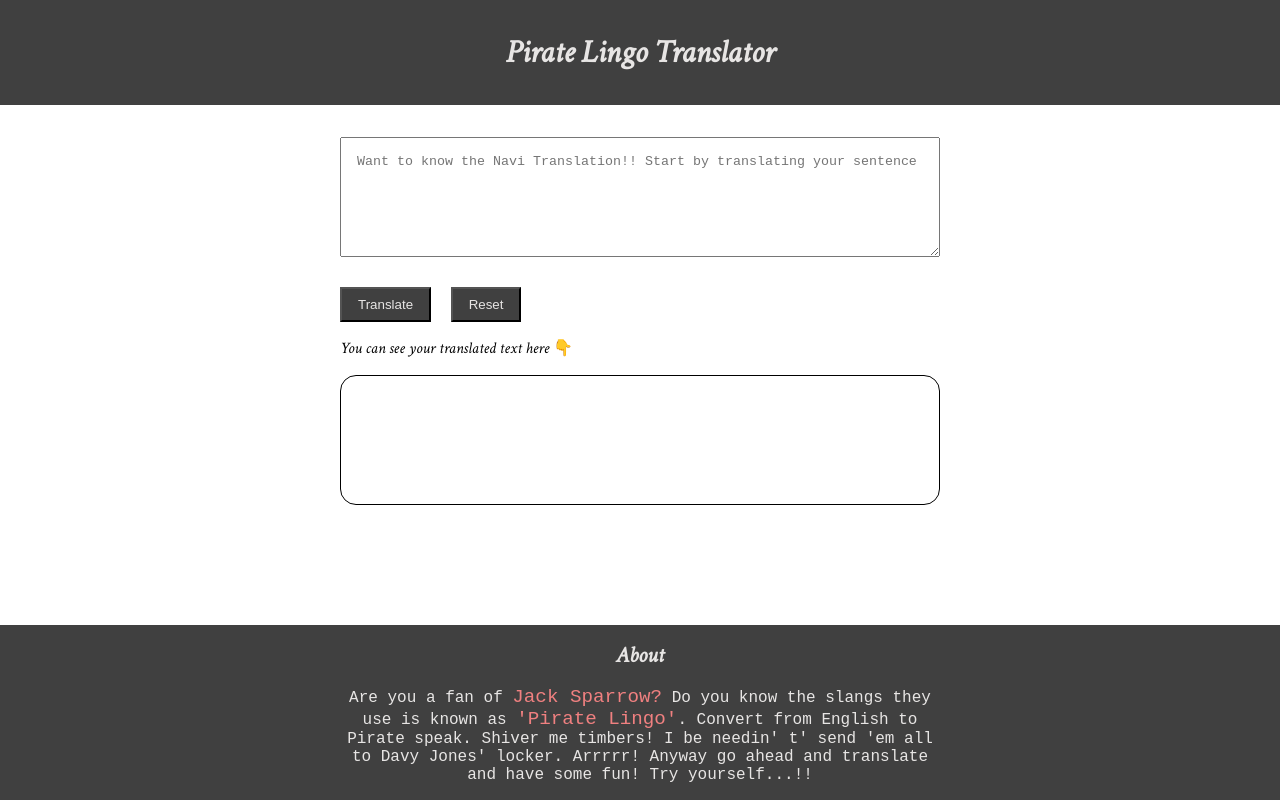
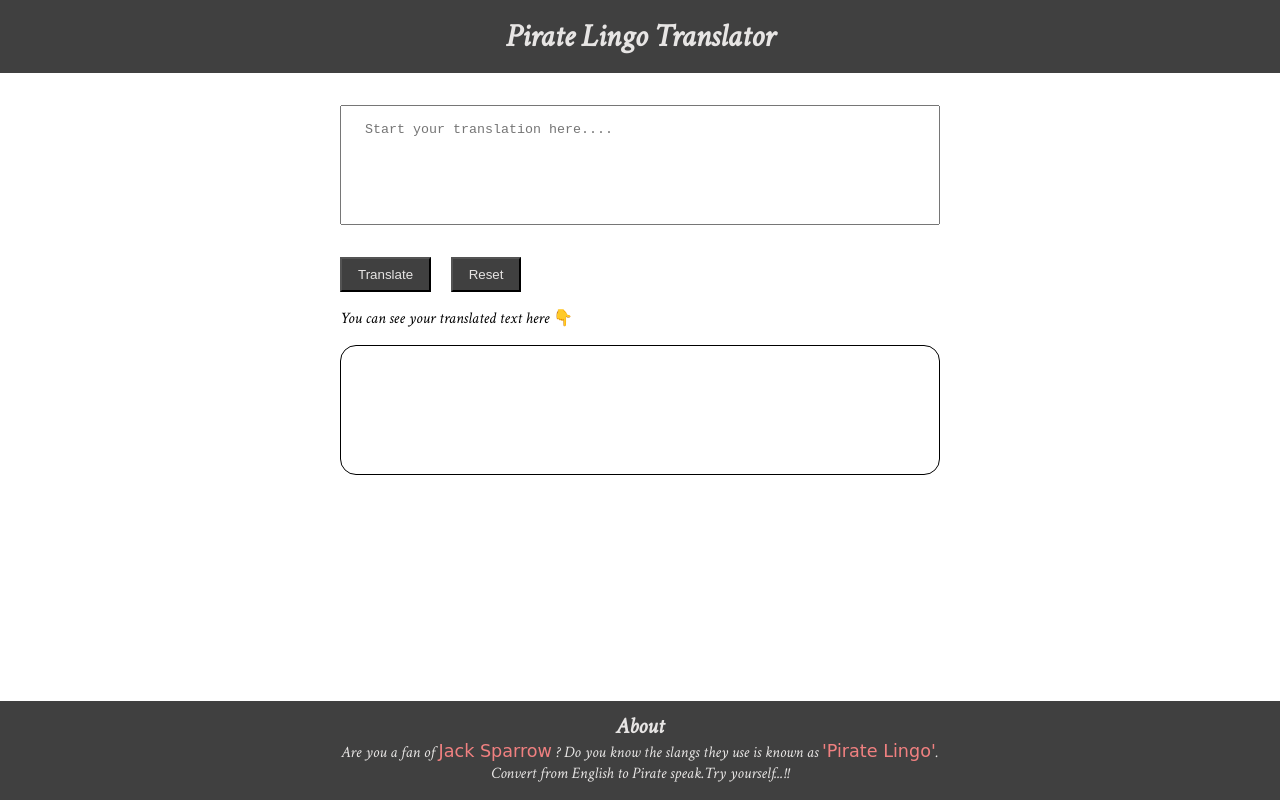
Before and after one commit to Aman-Jain1996/Pirates-Translator, a plain HTML site: page index.html in a window 1280 px wide. Drawn offline with Linux system fonts and the light colour scheme; a web font is replaced by a local one.

Commit message:
refactor
Removed extra padding and content

```diff
--- a/index.css
+++ b/index.css
@@ -4,12 +4,13 @@
     --color:#404040;
     --max-width:600px;
     --font-color:#E7E5E4;
-    font-family: 'Crimson Text', serif;
 
 }
 
 body{
     margin:0;
+    box-sizing: border-box;
+    font-family: 'Crimson Text', serif;
 }
 
 nav{
@@ -18,9 +19,9 @@ nav{
     padding: 1rem;
     font-size: 2rem;
     font-weight: bolder;
-    font-display:initial;
-    color:var(--font-color)
+    color:var(--font-color);
 }
+
 
 
 main{
@@ -46,8 +47,9 @@ main{
 }
 
 span{
-    font-size: 1.2rem;
+    font-size: 1.1rem;
     color:lightcoral ;
+    font-family: cursive;
 }
 
 
@@ -74,13 +76,15 @@ textarea{
     min-height: 15vh;
     max-height: 15vh;
     box-sizing: border-box;
+    display:block;
+    resize: none;
     padding:1rem;
-    margin-bottom: 1rem;
+    margin-bottom: 1.5rem;
 }
 
 
 footer{
-    padding-top: 1rem;
+    padding-top: 0.7rem;
     bottom: 0;
     position: fixed;
     text-align: center;
@@ -92,13 +96,11 @@ footer{
 footer div{
     font-size: 1.4rem;
     font-weight: bold;
-    padding-bottom: 1rem;
 }
 
 footer p{
-    padding-bottom: 1rem;
+    padding: 0rem 1rem 1rem 1rem;
     max-width: var(--max-width);
     margin: auto;
-    font-family: 'Courier New', Courier, monospace;
 
 }
--- a/index.html
+++ b/index.html
@@ -6,15 +6,16 @@
     <meta name="viewport" content="width=device-width, initial-scale=1.0">
     <title> Pirate Lingo Translator </title>
     <link href="./index.css" rel="stylesheet">
+    <link href="./pirate1.png" rel="icon" type="image/x-icon" />
 
 </head>
 <body>
     <nav>
-        <div style="padding: 1rem;">Pirate Lingo Translator</div>
+        <div>Pirate Lingo Translator</div>
     </nav>
 
     <main>
-            <textarea class="input-textarea" placeholder="Want to know the Navi Translation!! Start by translating your sentence"></textarea>
+            <textarea class="input-textarea" placeholder=" Start your translation here.... " ></textarea>
 
             <button title="Translate your text" class="btn-translate"> Translate </button>
 
@@ -33,7 +34,7 @@
     <footer>
         <div>About </div>
         <p>
-           Are you a fan of <span>Jack Sparrow?</span> Do you know the slangs they use is known as <span>'Pirate Lingo'</span>. Convert from English to Pirate speak. Shiver me timbers! I be needin' t' send 'em all to Davy Jones' locker. Arrrrr! Anyway go ahead and translate and have some fun!  Try yourself...!!
+           Are you a fan of <span>Jack Sparrow</span> ? Do you know the slangs they use is known as <span>'Pirate Lingo'</span>. Convert from English to Pirate speak.Try yourself...!!
 
         </p>
     </footer>
```
Also changed, not shown: pirate1.png (added), 1 other file.
